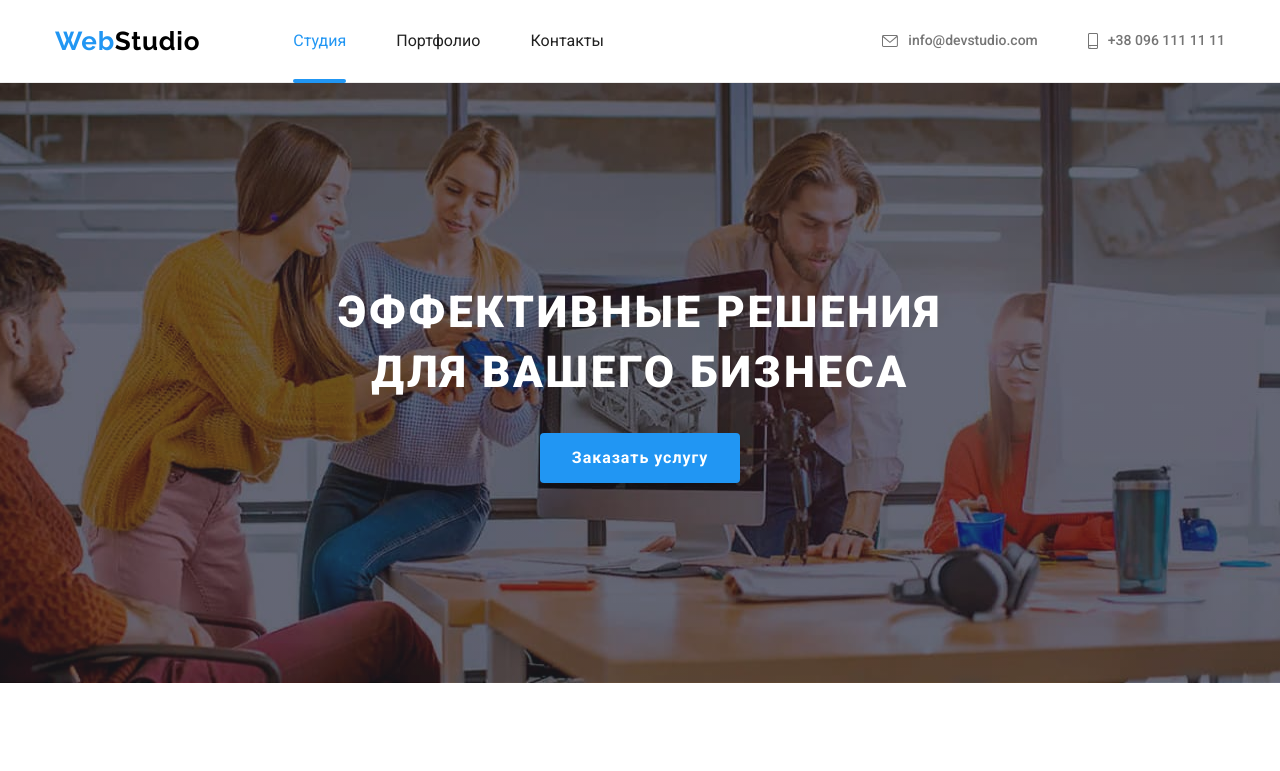
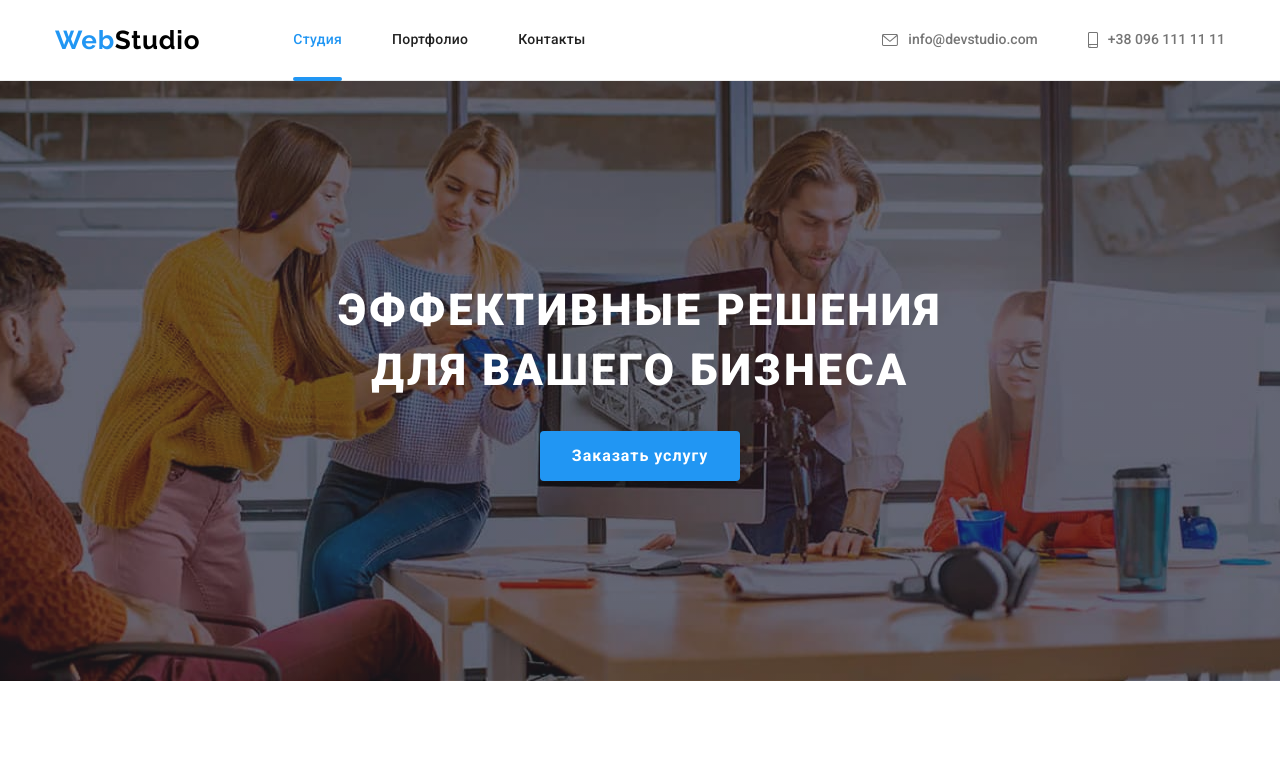
Before and after one commit to sprinter23/goit-markup-hw-07, a plain HTML site: page index.html in a window 1280 px wide. Shown: the top 771 px of the page. Drawn offline with nearby package versions, Linux system fonts and the light colour scheme.

Commit message:
Update index.html

```diff
--- a/index.html
+++ b/index.html
@@ -24,7 +24,7 @@
     <header class="header">
       <div class="container">
         <a class="logo header__logo logo--dark link" href="./index.html"><span>Web</span>Studio</a>
-        <nav class="navivation">
+        <nav class="navigation">
           <ul class="site-nav list">
             <li class="site-nav__item">
               <a class="site-nav__link link site-nav__link--current" href="./index.html">Студия</a>
```
